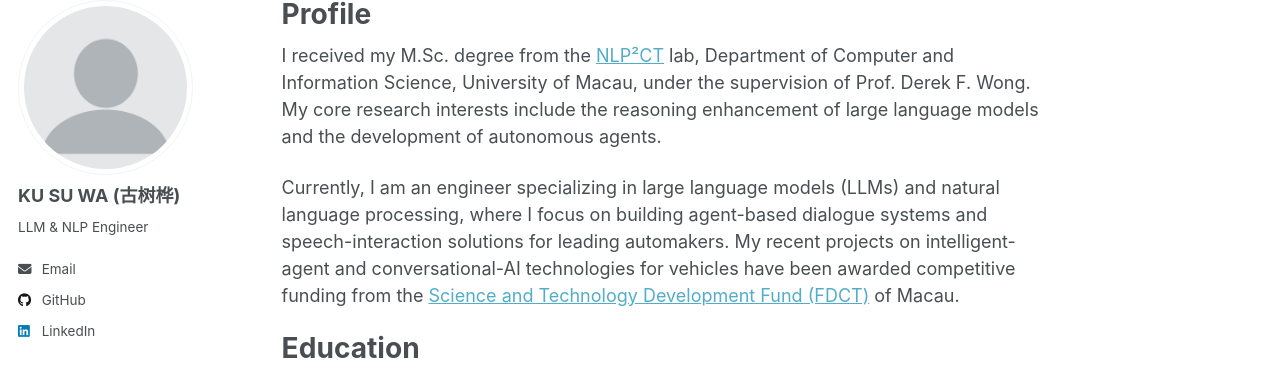
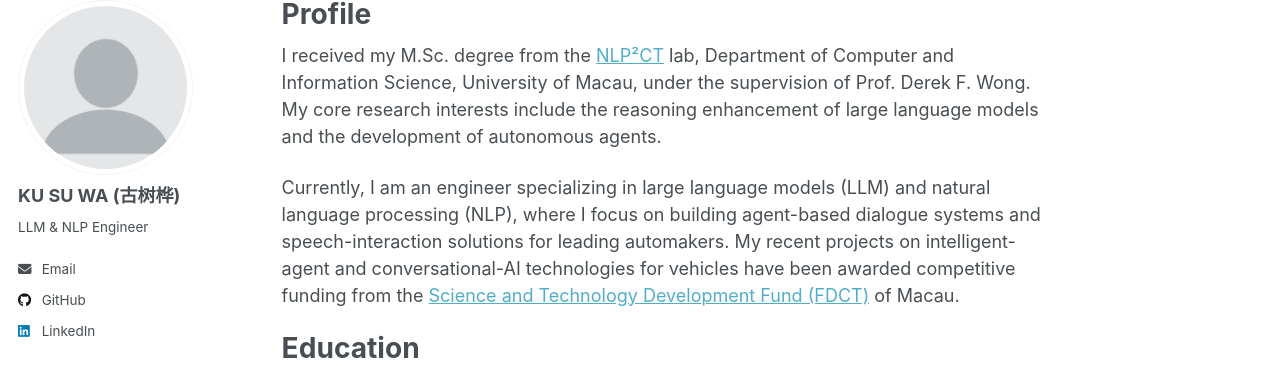
Before and after one commit to Ruka2/kutree, a Jekyll site: the page built from _pages/about.md, in a window 1280 px wide and 900 px high. Shown: the part 99-468 px from the top of the window. Built offline with Jekyll 4.4.1, drawn with Linux system fonts in a browser that asks for light colours; a script that is not in the unit is left out.

Commit message:
no message

```diff
--- a/_pages/about.md
+++ b/_pages/about.md
@@ -9,7 +9,7 @@ redirect_from:
 
 I received my M.Sc. degree from the [NLP²CT](http://nlp2ct.cis.umac.mo/) lab, Department of Computer and Information Science, University of Macau, under the supervision of Prof. Derek F. Wong. My core research interests include the reasoning enhancement of large language models and the development of autonomous agents.
 
-Currently, I am an engineer specializing in large language models (LLMs) and natural language processing, where I focus on building agent-based dialogue systems and speech-interaction solutions for leading automakers. My recent projects on intelligent-agent and conversational-AI technologies for vehicles have been awarded competitive funding from the [Science and Technology Development Fund (FDCT)](https://www.fdct.gov.mo/) of Macau.
+Currently, I am an engineer specializing in large language models (LLM) and natural language processing (NLP), where I focus on building agent-based dialogue systems and speech-interaction solutions for leading automakers. My recent projects on intelligent-agent and conversational-AI technologies for vehicles have been awarded competitive funding from the [Science and Technology Development Fund (FDCT)](https://www.fdct.gov.mo/) of Macau.
 
 Education
 ======
```
